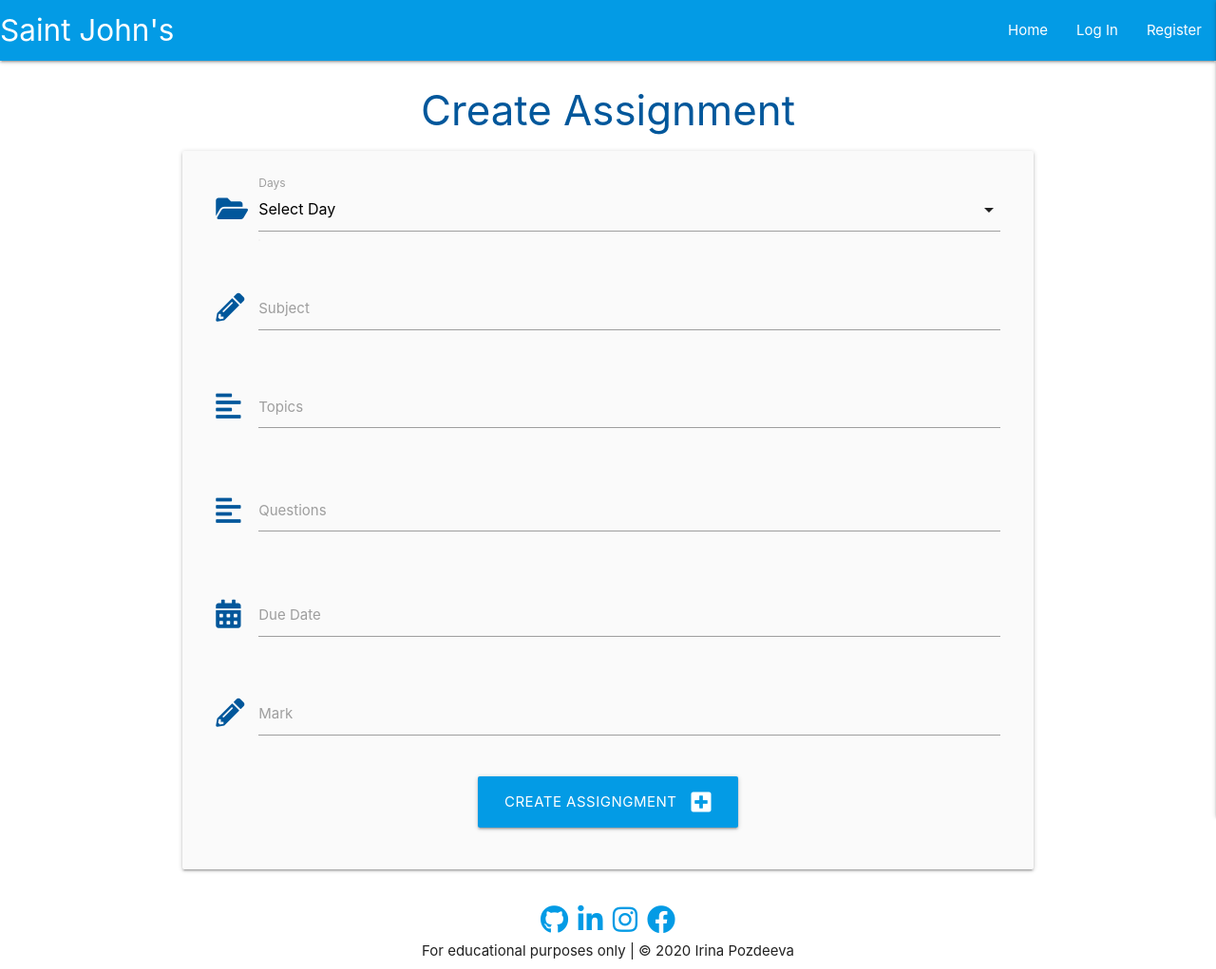
After one commit to Code-Institute-Submissions/salute03-high-school-manager-project, a Flask app: page /create_assignment/add in a window 1280 px wide. The commit adds this page. Shown: the whole page at 95% size. Run offline with Flask 2, Linux system fonts and the light colour scheme; data that the repository does not hold is empty; some libraries are stand-ins or nearby versions.

```diff
--- a/app.py
+++ b/app.py
@@ -17,15 +17,12 @@ app.secret_key = os.environ.get('SECRET_KEY')
 
 mongo = PyMongo(app)
 
-DATABASE = "days"
-COLLECTION = "subjects"
-
 
 @app.route('/')
-@app.route('/get_subjects')
+@app.route('/get_assignments')
 def index():
-    subjects = list(mongo.db.subjects.find())
-    return render_template("index.html", subjects=subjects)
+    assignments = list(mongo.db.assignments.find())
+    return render_template("index.html", assignments=assignments)
 
 
 @app.route("/register", methods=["GET", "POST"])
@@ -51,24 +48,6 @@ def register():
         return redirect(url_for("profile", username=session["user"]))
 
     return render_template("register.html")
-
-
-@app.route("/delete_subject/<subject_id>")
-def delete_subject(subject_id):
-    print(subject_id)
-    mongo.db.subjects.delete_one({"_id": ObjectId(subject_id)})
-    print(mongo.db.courses.find_one({"_id": ObjectId(subject_id)}))
-    flash("Subject successfully deleted")
-    return redirect(url_for("index"))
-
-
-@app.route("/contact", methods=["GET", "POST"])
-def contact():
-    if request.method == "POST":
-        flash("Thanks {}, we have received your message!".format(
-              request.form["name"]))
-
-    return render_template("contact.html", page_title='Contact')
 
 
 @app.route("/login", methods=["GET", "POST"])
@@ -98,24 +77,52 @@ def login():
     return render_template("login.html", page_title='login')
 
 
-@app.route("/create_subject/add", methods=['GET', 'POST'])
-def create_subject():
+@app.route("/create_assignment/add", methods=['GET', 'POST'])
+def create_assignment():
     if request.method == "POST":
-        subjects = {
+        assignment = {
+            "days-name": request.form.get("days_name"),
+            "subject_name": request.form.get("subject_name"),
+            "topic_name": request.form.get("topic_name"),
+            "question": request.form.get("question"),
+            "due_date": request.form.get("due_date"),
+            "mark": request.form.get("mark"),
+            "created_by": session["user"]
+        }
+
+        mongo.db.assignments.insert_one(assignment)
+        flash("Assignments Successfully Added")
+        return redirect(url_for("index"))
+
+    days = mongo.db.days.find().sort("days_name", 1)
+    return render_template("create_assignment.html", days=days)
+
+
+@app.route("/edit_assignment/<assignment_id>", methods=["GET", "POST"])
+def edit_assignment(assignment_id):
+    if request.method == "POST":
+        submit = {
             "days_name": request.form.get("days_name"),
             "subject_name": request.form.get("subject_name"),
-            "examination_focus": request.form.get("examination_focus"),
-            "duration": request.form.get("duration"),
-            "overall_score": request.form.get("overall_score"),
-            "date": request.form.get("date"),
+            "topic_name": request.form.get("topic_name"),
+            "question": request.form.get("question"),
+            "due_date": request.form.get("due_date"),
+            "mark": request.form.get("mark"),
             "created_by": session["user"]
         }
-        print(subjects)
-        mongo.db.subjects.insert_one(subjects)
-        flash("Subject Successfully Added")
-        return redirect(url_for("index"))
+        mongo.db.assignments.update({"_id": ObjectId(assignment_id)}, submit)
+        flash("Assignments Successfully Updated")
 
-    return render_template("create_subject.html")
+    assignment = mongo.db.assignments.find_one({"_id": ObjectId(assignment_id)})
+    days = mongo.db.days.find().sort("days_name", 1)
+    return render_template("edit_assignment.html", assignment=assignment, days=days)
+
+
+@app.route("/delete_assignment/<assignment_id>")
+def delete_assignment(assignment_id):
+    mongo.db.assignments.remove({"_id": ObjectId(assignment_id)})
+    flash("Assignment Successfully Deleted")
+    return redirect(url_for("index"))
 
 
 @app.route("/profile/<username>", methods=["GET", "POST"])
--- a/static/js/script.js
+++ b/static/js/script.js
@@ -1,6 +1,7 @@
 $(document).ready(function () {
     $(".sidenav").sidenav({edge: "right"});
     $(".collapsible").collapsible();
+    $("select").formSelect();
     $(".datepicker").datepicker({
         format: "dd mmmm, yyyy",
         yearRange: 3,
@@ -10,3 +11,31 @@ $(document).ready(function () {
         }
     });
 });
+
+validateMaterializeSelect();
+function validateMaterializeSelect() {
+    let classValid = { "border-bottom": "1px solid #4caf50", "box-shadow": "0 1px 0 0 #4caf50" };
+    let classInvalid = { "border-bottom": "1px solid #f44336", "box-shadow": "0 1px 0 0 #f44336" };
+    if ($("select.validate").prop("required")) {
+        $("select.validate").css({ "display": "block", "height": "0", "padding": "0", "width": "0", "position": "absolute" });
+    }
+    $(".select-wrapper input.select-dropdown").on("focusin", function () {
+        $(this).parent(".select-wrapper").on("change", function () {
+            if ($(this).children("ul").children("li.selected:not(.disabled)").on("click", function () { })) {
+                $(this).children("input").css(classValid);
+            }
+        });
+    }).on("click", function () {
+        if ($(this).parent(".select-wrapper").children("ul").children("li.selected:not(.disabled)").css("background-color") === "rgba(0, 0, 0, 0.03)") {
+            $(this).parent(".select-wrapper").children("input").css(classValid);
+        } else {
+            $(".select-wrapper input.select-dropdown").on("focusout", function () {
+                if ($(this).parent(".select-wrapper").children("select").prop("required")) {
+                    if ($(this).css("border-bottom") != "1px solid rgb(76, 175, 80)") {
+                        $(this).parent(".select-wrapper").children("input").css(classInvalid);
+                    }
+                }
+            });
+        }
+    });
+   }
--- a/templates/base.html
+++ b/templates/base.html
@@ -23,7 +23,7 @@
 					<li><a href="{{ url_for('index') }}">Home</a></li>
                     {% if session.user %}
 					   <li><a href="{{ url_for('profile', username=session['user']) }}">Profile</a></li>
-					   <li><a href="{{ url_for('create_subject') }}">Create Subjects</a></li>
+					   <li><a href="{{ url_for('create_assignment') }}">Create Assignmnet</a></li>
 					   <li><a href="{{ url_for('logout') }}">Log Out</a></li>
                     {% else %}
 					   <li><a href="{{ url_for('login') }}">Log In</a></li>
@@ -39,7 +39,7 @@
             <li><a href="{{ url_for('index') }}">Home</a></li>
             {% if session.user %}
 			   <li><a href="{{ url_for('profile', username=session['user']) }}">Profile</a></li>
-			   <li><a href="{{ url_for('create_subject') }}">Create Subject</a></li>
+			   <li><a href="{{ url_for('create_assignment') }}">Create Assignment</a></li>
 			   <li><a href="{{ url_for('logout') }}">Log Out</a></li>
             {% else %}
 			   <li><a href="{{ url_for('login') }}">Log In</a></li>
--- /dev/null
+++ b/templates/create_assignment.html
@@ -0,0 +1,77 @@
+{% extends "base.html" %}
+{% block content %}
+<h3 class="light-blue-text text-darken-4 center-align">Create Assignment</h3>
+
+<div class="row card-panel grey lighten-5">
+    <form class="col s12" method="POST" action="{{ url_for('create_assignment') }}">
+        <div class="row">
+            <div class="input-field col s12">
+                <i class="fas fa-folder-open prefix light-blue-text text-darken-4"></i>
+                <!-- Days seletion-->
+                <select id="days_name" name="days_name" class="validate" required>
+                    <option value="" disabled selected>Select Day</option>
+                    {% for day in days %}
+                        <option value="{{ day.days_name }}">{{ day.days_name }}</option>
+                    {% endfor %}
+                </select>
+                <label for="days_name">Days</label>
+            </div>
+        </div>
+
+        <!-- Subject name-->
+        <div class="row">
+            <div class="input-field col s12">
+                <i class="fas fa-pencil-alt prefix light-blue-text text-darken-4"></i>
+                <input id="subject_name" name="subject_name" minlength="5" maxlength="50"
+                    type="text" class="validate" required>
+                <label for="subject_name">Subject</label>
+            </div>
+        </div>
+        <!-- Topics -->
+        <div class="row">
+            <div class="input-field col s12">
+                <i class="fas fa-align-left prefix light-blue-text text-darken-4"></i>
+                <textarea id="topic_name" name="topic_name" minlength="5"
+                    maxlength="200" class="materialize-textarea validate" required></textarea>
+                <label for="topic_name">Topics</label>
+            </div>
+        </div>
+        <!-- Question -->
+        <div class="row">
+            <div class="input-field col s12">
+                <i class="fas fa-align-left prefix light-blue-text text-darken-4"></i>
+                <textarea id="question" name="question" minlength="5"
+                    maxlength="200" class="materialize-textarea validate" required></textarea>
+                <label for="question">Questions</label>
+            </div>
+        </div>
+        <!-- Due date-->
+        <div class="row">
+            <div class="input-field col s12">
+                <i class="fas fa-calendar-alt prefix light-blue-text text-darken-4"></i>
+                <input id="due_date" name="due_date" type="text" class="datepicker validate" required>
+                <label for="due_date">Due Date</label>
+            </div>
+        </div>
+        <!-- Mark -->
+        <div class="row">
+            <div class="input-field col s12">
+                <i class="fas fa-pencil-alt prefix light-blue-text text-darken-4"></i>
+                <input id="mark" name="mark" minlength="5" maxlength="50"
+                    type="text" class="validate" required>
+                <label for="mark">Mark</label>
+            </div>
+        </div>
+         <!-- submit button -->
+         <div class="row">
+            <div class="col s12 center-align">
+                <button type="submit" class="btn-large light-blue darken-1 text-shadow">
+                    Create Assigngment <i class="fas fa-plus-square right"></i>
+                </button>
+            </div>
+        </div>
+    </form>
+</div>
+
+
+{% endblock %}
```
Also changed, not shown: templates/create_subject.html (deleted, +0 -65 lines), templates/edit_assignment.html (added, +86 -0 lines), templates/index.html (+16 -7 lines).
